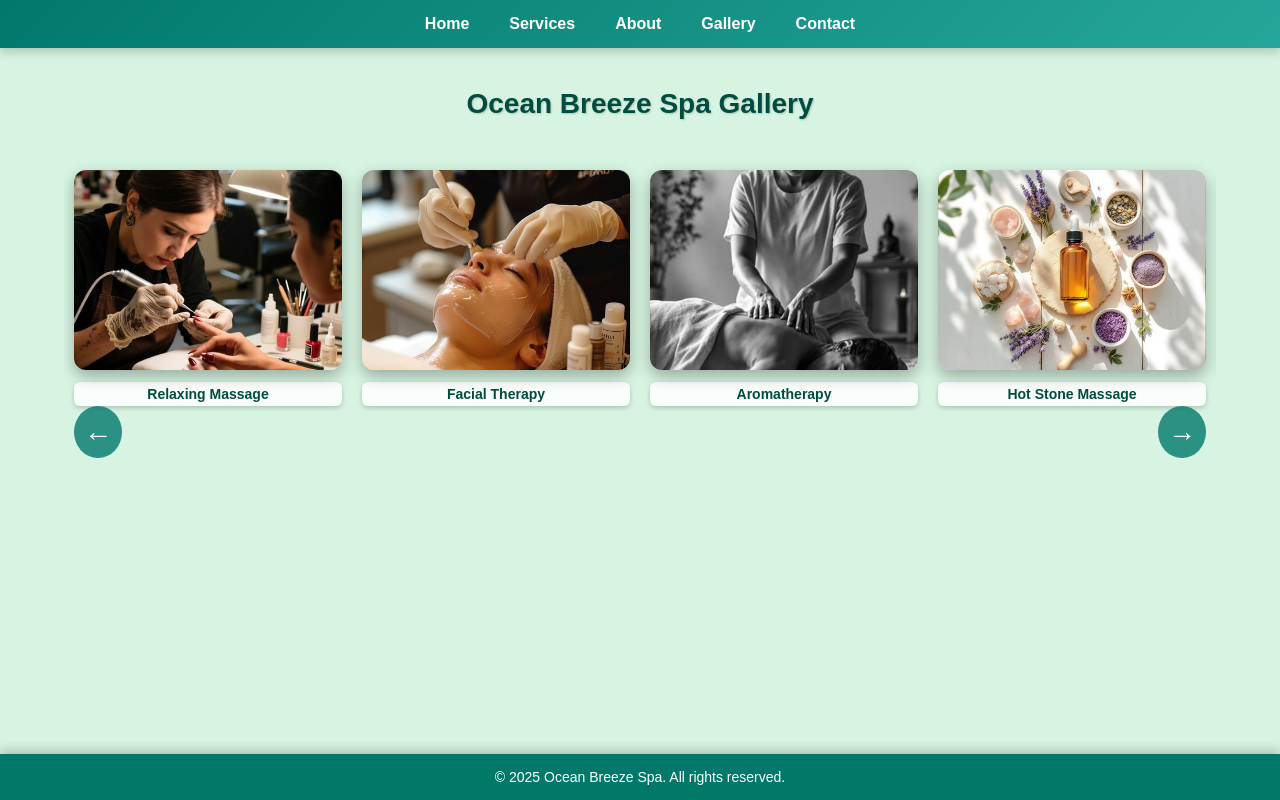
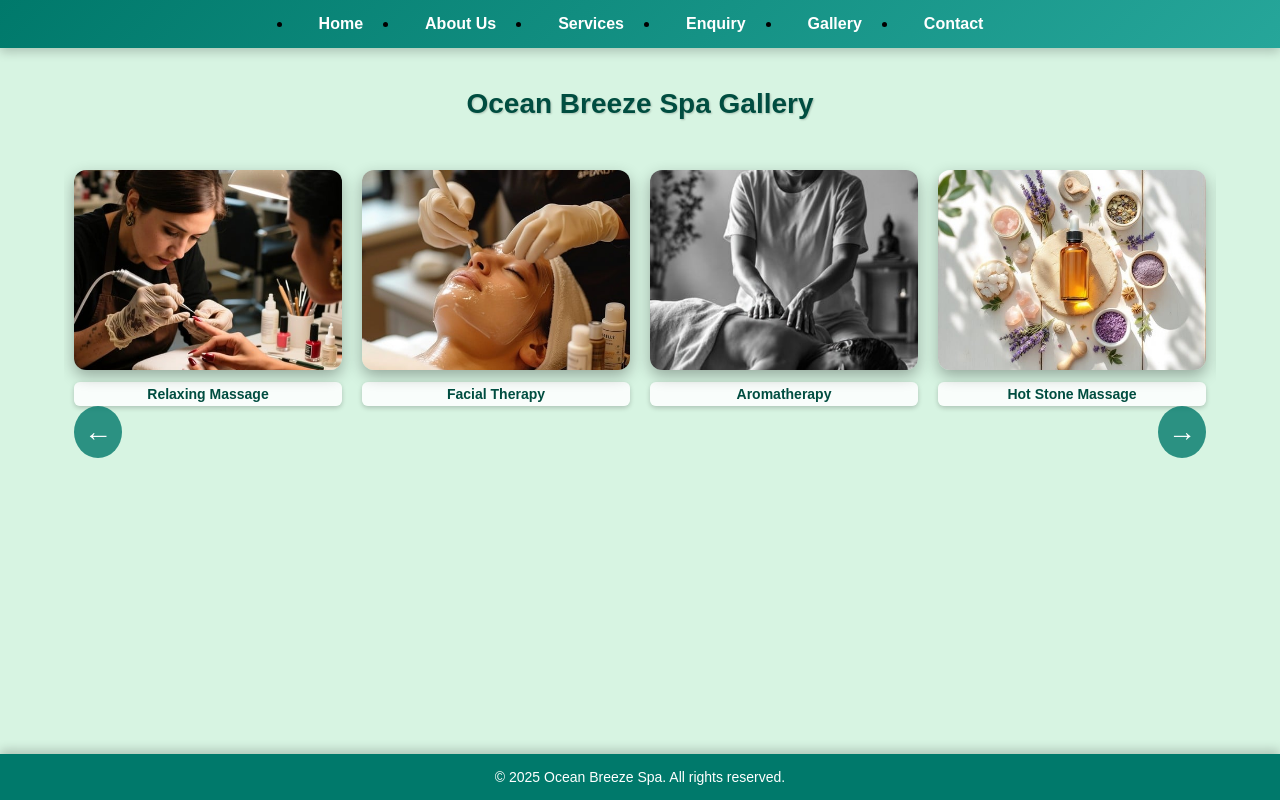
Before and after one commit to CarmenVaristy/WEDE-PART-1-, a plain HTML site: page HTML FILES/ocean-breeze-spa/gallery.html in a window 1280 px wide. Drawn offline with Linux system fonts and the light colour scheme.

Commit message:
More changes

```diff
--- a/HTML FILES/ocean-breeze-spa/gallery.html
+++ b/HTML FILES/ocean-breeze-spa/gallery.html
@@ -189,11 +189,13 @@
        NAVIGATION BAR
        ========================= -->
   <nav>
-    <a href="index.html">Home</a>
-    <a href="services.html">Services</a>
-    <a href="about.html">About</a>
-    <a href="gallery.html">Gallery</a>
-    <a href="contact.html">Contact</a>
+            <li><a href="index.html">Home</a></li>
+            <li><a href="about.html">About Us</a></li>
+            <li><a href="services.html">Services</a></li>
+            <li><a href="enquiry.html">Enquiry</a></li>
+            <li><a href="gallery.html">Gallery</a></li>
+            <li><a href="contact.html">Contact</a></li>
+             </ul>
   </nav>
 
   <!-- =========================
```
Also changed, not shown: HTML FILES/ocean-breeze-spa/about.html (+6 -5 lines), HTML FILES/ocean-breeze-spa/contact.html (+6 -5 lines), HTML FILES/ocean-breeze-spa/enquiry.html (+6 -6 lines), HTML FILES/ocean-breeze-spa/services.html (+6 -6 lines), 1 other file.
